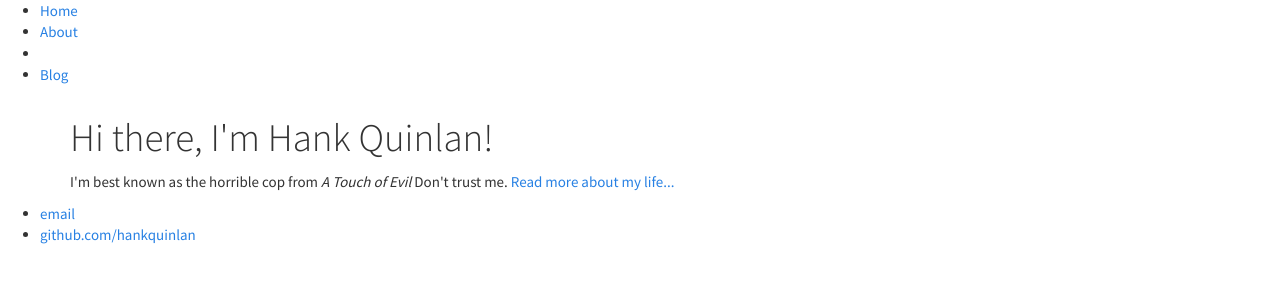
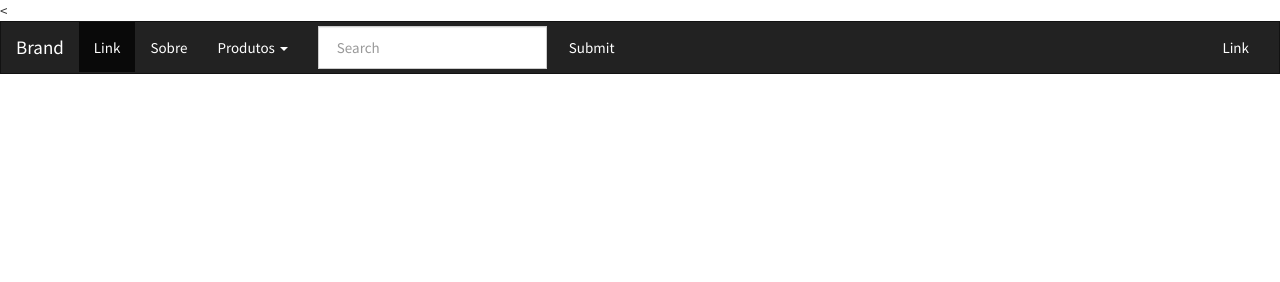
Before and after one commit to GorillaBeer/gorillabeer.github.io, a plain HTML site: page index.html in a window 1280 px wide. Drawn offline with Linux system fonts and the light colour scheme.

Commit message:
Update index.html

```diff
--- a/index.html
+++ b/index.html
@@ -5,25 +5,41 @@
 		<link rel="stylesheet" type="text/css" href="/css/cosmo.css">
 	</head>
 	<body>
-		<nav>
-    		<ul>
-        		<li><a href="/">Home</a></li>
-	        	<li><a href="/about">About</a></li>
-        		<li><a href=""></a></li>
-        		<li><a href="/blog">Blog</a></li>
-    		</ul>
-		</nav>
-		<div class="container">
-    		<div class="blurb">
-        		<h1>Hi there, I'm Hank Quinlan!</h1>
-				<p>I'm best known as the horrible cop from <em>A Touch of Evil</em> Don't trust me. <a href="/about">Read more about my life...</a></p>
-    		</div><!-- /.blurb -->
-		</div><!-- /.container -->
-		<footer>
-    		<ul>
-        		<li><a href="mailto:hankquinlanhub@gmail.com">email</a></li>
-        		<li><a href="https://github.com/hankquinlan">github.com/hankquinlan</a></li>
-			</ul>
-		</footer>
+		<<nav class="navbar navbar-default">
+  <div class="container-fluid">
+    <div class="navbar-header">
+      <a class="navbar-brand" href="#">Brand</a>
+    </div>
+
+    <div class="collapse navbar-collapse" id="bs-example-navbar-collapse-1">
+      <ul class="nav navbar-nav">
+        <li class="active"><a href="#">Link <span class="sr-only">(current)</span></a></li>
+        <li><a href="#">Sobre</a></li>
+        <li class="dropdown">
+          <a href="#" class="dropdown-toggle" data-toggle="dropdown" role="button" aria-expanded="false">Produtos <span class="caret"></span></a>
+          <ul class="dropdown-menu" role="menu">
+            <li><a href="#">Malte</a></li>
+            <li><a href="#">Levedura</a></li>
+            <li><a href="#">Something else here</a></li>
+            <li class="divider"></li>
+            <li><a href="#">Separated link</a></li>
+            <li class="divider"></li>
+            <li><a href="#">One more separated link</a></li>
+          </ul>
+        </li>
+      </ul>
+      <form class="navbar-form navbar-left" role="search">
+        <div class="form-group">
+          <input type="text" class="form-control" placeholder="Search">
+        </div>
+        <button type="submit" class="btn btn-default">Submit</button>
+      </form>
+      <ul class="nav navbar-nav navbar-right">
+        <li><a href="#">Link</a></li>
+      </ul>
+    </div>
+  </div>
+</nav>
+
 	</body>
 </html>
```
